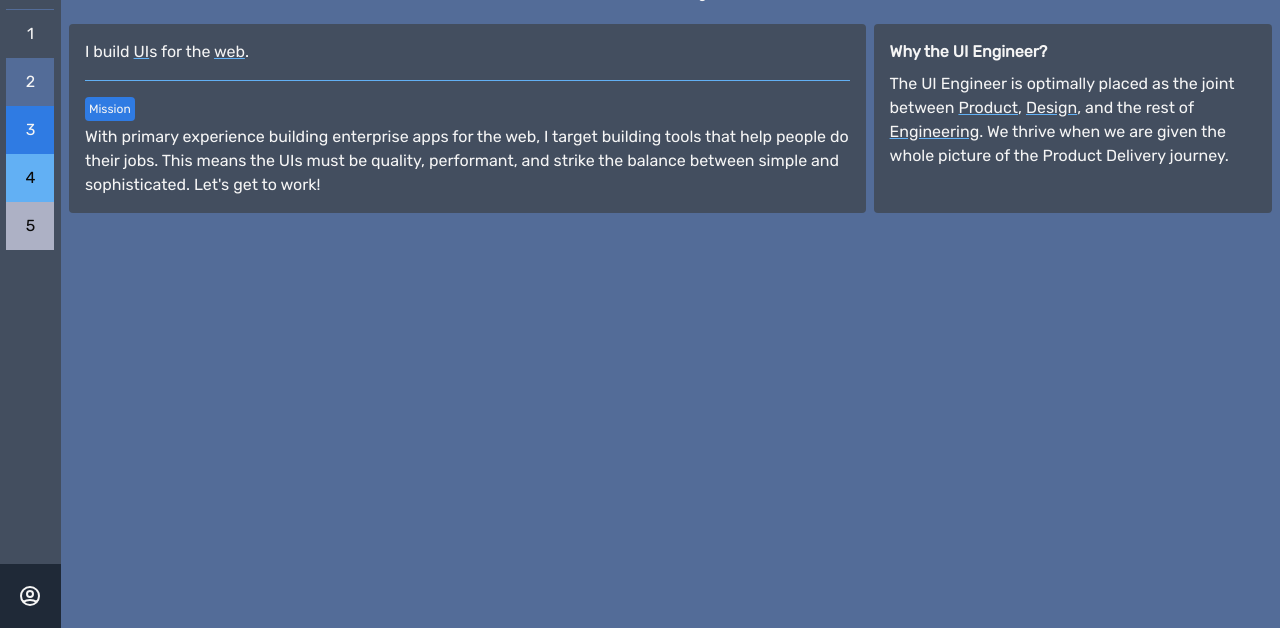
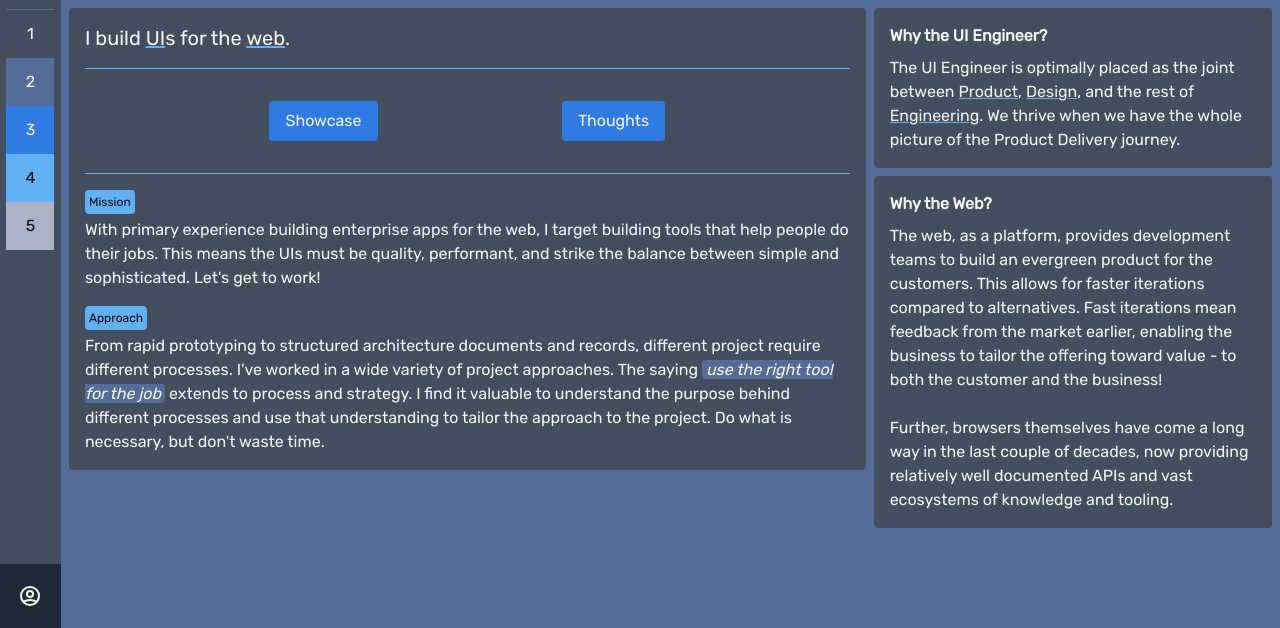
Before and after one commit to westonnovelli/hq, an Astro site in the folder apps/web-ui/: page / in a window 1280 px wide. Shown: the part 172-800 px from the top of the page. Built offline with nearby package versions, Linux system fonts and the light colour scheme; Astro itself is replaced by a stand-in of ours.

Commit message:
home page refinement

```diff
--- a/apps/web-ui/src/components/header.astro
+++ b/apps/web-ui/src/components/header.astro
@@ -1,10 +1,10 @@
 ---
-
+const githubUrl = "https://github.com/westonnovelli";
 ---
 
 <div class="w-full h-10 flex items-center justify-between">
     <h1 class="text-neutral-100 text-2xl"><slot/></h1>
-    <a class="w-8 h-8 flex items-center justify-center">
-        <svg class="w-6 h-6 text-neutral-100" viewBox="0 0 96 96" xmlns="http://www.w3.org/2000/svg"><path fill-rule="evenodd" clip-rule="evenodd" d="M48.854 0C21.839 0 0 22 0 49.217c0 21.756 13.993 40.172 33.405 46.69 2.427.49 3.316-1.059 3.316-2.362 0-1.141-.08-5.052-.08-9.127-13.59 2.934-16.42-5.867-16.42-5.867-2.184-5.704-5.42-7.17-5.42-7.17-4.448-3.015.324-3.015.324-3.015 4.934.326 7.523 5.052 7.523 5.052 4.367 7.496 11.404 5.378 14.235 4.074.404-3.178 1.699-5.378 3.074-6.6-10.839-1.141-22.243-5.378-22.243-24.283 0-5.378 1.94-9.778 5.014-13.2-.485-1.222-2.184-6.275.486-13.038 0 0 4.125-1.304 13.426 5.052a46.97 46.97 0 0 1 12.214-1.63c4.125 0 8.33.571 12.213 1.63 9.302-6.356 13.427-5.052 13.427-5.052 2.67 6.763.97 11.816.485 13.038 3.155 3.422 5.015 7.822 5.015 13.2 0 18.905-11.404 23.06-22.324 24.283 1.78 1.548 3.316 4.481 3.316 9.126 0 6.6-.08 11.897-.08 13.526 0 1.304.89 2.853 3.316 2.364 19.412-6.52 33.405-24.935 33.405-46.691C97.707 22 75.788 0 48.854 0z" fill="currentColor"/></svg>
+    <a class="w-8 h-8 flex items-center justify-center text-neutral-100 hover:text-color4" href={githubUrl} target="_blank" rel="noopener noreferrer">
+        <svg class="w-6 h-6" viewBox="0 0 96 96" xmlns="http://www.w3.org/2000/svg"><path fill-rule="evenodd" clip-rule="evenodd" d="M48.854 0C21.839 0 0 22 0 49.217c0 21.756 13.993 40.172 33.405 46.69 2.427.49 3.316-1.059 3.316-2.362 0-1.141-.08-5.052-.08-9.127-13.59 2.934-16.42-5.867-16.42-5.867-2.184-5.704-5.42-7.17-5.42-7.17-4.448-3.015.324-3.015.324-3.015 4.934.326 7.523 5.052 7.523 5.052 4.367 7.496 11.404 5.378 14.235 4.074.404-3.178 1.699-5.378 3.074-6.6-10.839-1.141-22.243-5.378-22.243-24.283 0-5.378 1.94-9.778 5.014-13.2-.485-1.222-2.184-6.275.486-13.038 0 0 4.125-1.304 13.426 5.052a46.97 46.97 0 0 1 12.214-1.63c4.125 0 8.33.571 12.213 1.63 9.302-6.356 13.427-5.052 13.427-5.052 2.67 6.763.97 11.816.485 13.038 3.155 3.422 5.015 7.822 5.015 13.2 0 18.905-11.404 23.06-22.324 24.283 1.78 1.548 3.316 4.481 3.316 9.126 0 6.6-.08 11.897-.08 13.526 0 1.304.89 2.853 3.316 2.364 19.412-6.52 33.405-24.935 33.405-46.691C97.707 22 75.788 0 48.854 0z" fill="currentColor"/></svg>
     </a>
 </div>
--- a/apps/web-ui/src/pages/index.astro
+++ b/apps/web-ui/src/pages/index.astro
@@ -16,29 +16,60 @@ console.log('This runs in your terminal, not the browser!');
   </head>
   <body class="h-screen flex bg-color2">
     <Navbar location="Home"/>
-    <div class="container mx-auto px-2 h-full flex flex-col bg-color2">
+    <div class="px-2 pb-4 h-full w-full flex flex-col bg-color2 overflow-auto">
+        <div class="container mx-auto">
        <Header>Getting Started</Header>
-       <div class="mx-auto py-5 flex flex-col items-center">
+       <div class="mx-auto pb-5 flex flex-col items-center">
            <div class="text-5xl py-2">WN</div>
-           <div class="text-2xl text-neutral-100">Weston Novelli</div>
+           <div class="text-3xl text-neutral-100">Weston Novelli</div>
            <div class="text-sm text-neutral-100">UI Software Engineer</div>
         </div>
-        <div class="flex w-full gap-2">
-           <div class="p-4 bg-color1 basis-4/6 rounded text-neutral-100">
-             <p>I build <span class="underline decoration-color4">UI</span>s for the <span class="underline decoration-color4">web</span>.</p>
+        <div class="flex flex-col lg:flex-row w-full gap-2">
+           <div class="basis-0 lg:basis-4/6">
+           <div class="p-4 bg-color1 rounded text-neutral-100">
+           <p class="text-xl">I build <span class="underline decoration-color4">UI</span>s for the <span class="underline decoration-color4">web</span>.</p>
+                 <div class="mt-4 pt-8 pb-4 border-t border-color4 flex justify-evenly">
+                   <a class="px-4 py-2 rounded bg-color3 hover:shadow-lg hover:saturate-200" href="/showcase">Showcase</a>
+                   <!-- <a class="px-4 py-2 rounded bg-color3 hover:shadow-lg hover:saturate-200">Projects</a> -->
+                   <a class="px-4 py-2 rounded bg-color3">Thoughts</a>
+                 </div>
              <div class="mt-4 border-t border-color4">
-               <div class="flex mt-4 mb-1"><div class="bg-color3 p-1 text-xs rounded">Mission</div></div>
-               <p>With primary experience building enterprise apps for the web, I target building tools that help people do their jobs.
+               <div class="flex mt-4 mb-1"><div class="bg-color4 p-1 text-xs text-neutral-950 rounded">Mission</div></div>
+               <p>
+                  With primary experience building enterprise apps for the web, I target building tools that help people do their jobs.
                   This means the UIs must be quality, performant, and strike the balance between simple and sophisticated. Let's get to work!
                </p>
+               <div class="flex mt-4 mb-1"><div class="bg-color4 p-1 text-xs text-neutral-950 rounded">Approach</div></div>
+               <p>
+                  From rapid prototyping to structured architecture documents and records, different project require different processes.
+                  I've worked in a wide variety of project approaches. The saying <span class="italic bg-color2 px-1 rounded">use the right tool for the job</span> extends to
+                  process and strategy. I find it valuable to understand the purpose behind different processes and use that understanding
+                  to tailor the approach to the project. Do what is necessary, but don't waste time.
+               </p>
+             </div>
              </div>
            </div>
-           <div class="p-4 bg-color1 basis-2/6 rounded text-neutral-100">
+           <div class="basis-0 lg:basis-2/6 flex flex-col gap-2">
+             <div class="p-4 bg-color1 rounded text-neutral-100">
              <h2 class="font-semibold mb-2">Why the UI Engineer?</h2>
              <p>The UI Engineer is optimally placed as the joint between <span class="underline decoration-color4">Product</span>, <span class="underline decoration-color4">Design</span>, and the rest of <span class="underline decoration-color4">Engineering</span>.
-                We thrive when we are given the whole picture of the Product Delivery journey.
+                We thrive when we have the whole picture of the Product Delivery journey.
              </p>
+             </div>
+             <div class="p-4 bg-color1 rounded text-neutral-100">
+             <h2 class="font-semibold mb-2">Why the Web?</h2>
+             <p>The web, as a platform, provides development teams to build an evergreen product for the customers. This allows for faster iterations
+               compared to alternatives. Fast iterations mean feedback from the market earlier, enabling the business to tailor the offering toward value
+               - to both the customer and the business!
+             </p>
+             <br>
+             <p>
+                Further, browsers themselves have come a long way in the last couple of decades, now providing relatively well documented APIs and vast ecosystems
+                of knowledge and tooling.
+             </p>
+             </div>
            </div>
+        </div>
         </div>
     </div>
   </body>
```
